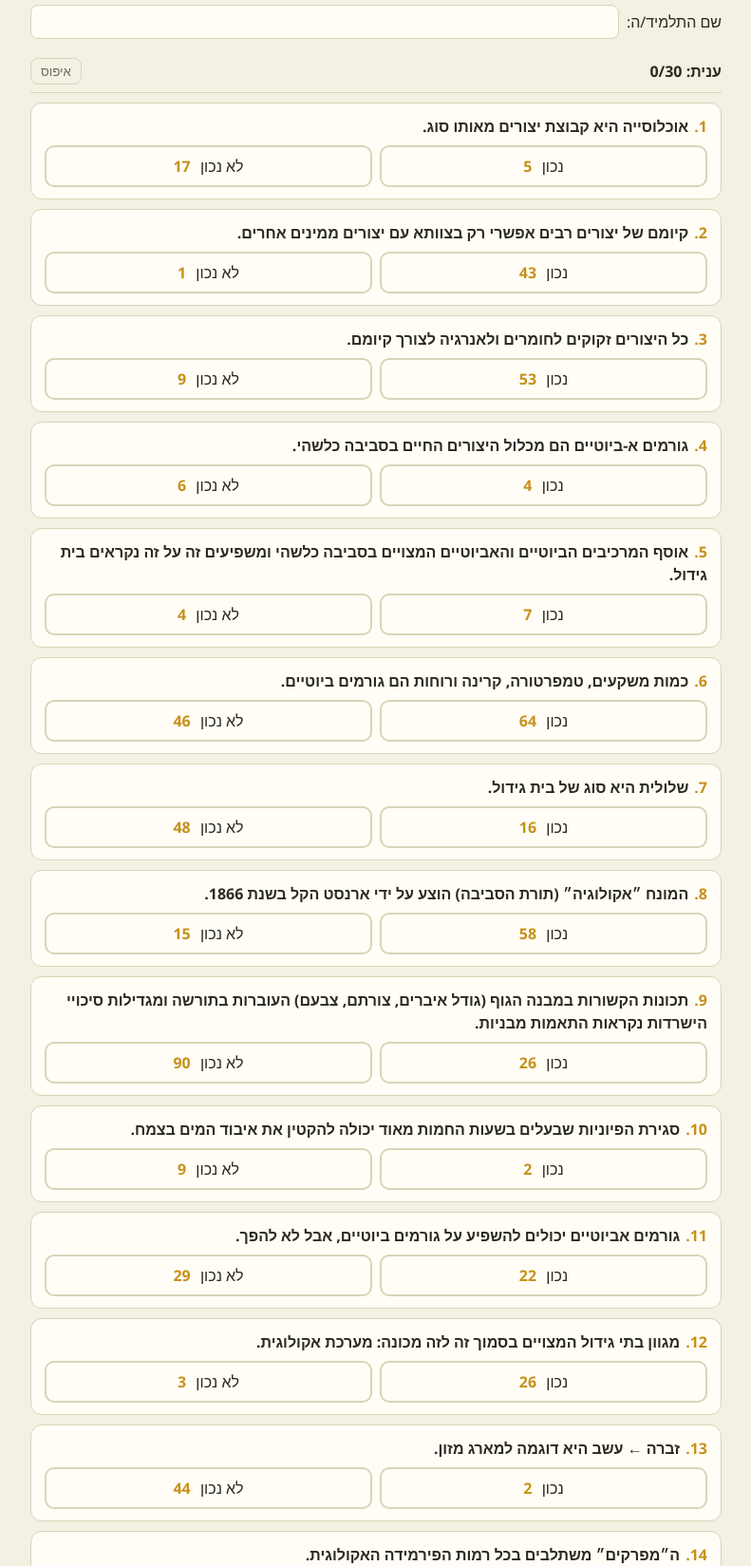
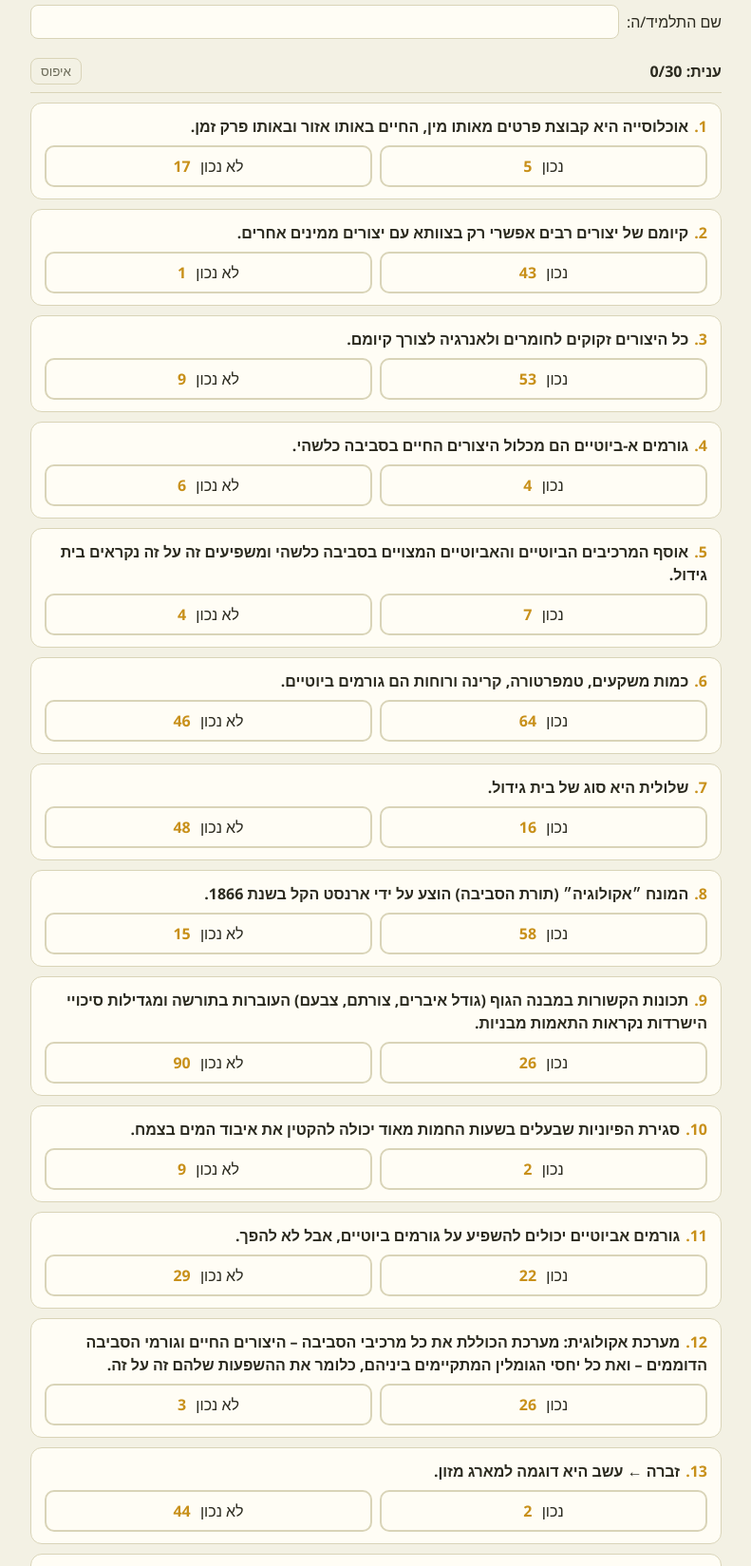
Before and after one commit to milkabcd-dot/ecology-treasure-chest, a plain HTML site: page index.html in a window 1280 px wide. Shown: the part 800-2449 px from the top of the page at 95% size, without its empty margins (244-1035 px from the left). Drawn offline with Linux system fonts and the light colour scheme.

Commit message:
Update index.html

```diff
--- a/index.html
+++ b/index.html
@@ -50,7 +50,7 @@ h1{text-align:center;margin:8px 0 4px;font-size:2rem;color:var(--g)}
 <script>
 // [משפט, ערך "נכון", ערך "לא נכון", התשובה הנכונה]
 const Q=[
-["אוכלוסייה היא קבוצת יצורים מאותו סוג.",5,17,1],
+["אוכלוסייה היא קבוצת פרטים מאותו מין, החיים באותו אזור ובאותו פרק זמן.",5,17,1],
 ["קיומם של יצורים רבים אפשרי רק בצוותא עם יצורים ממינים אחרים.",43,1,1],
 ["כל היצורים זקוקים לחומרים ולאנרגיה לצורך קיומם.",53,9,1],
 ["גורמים א-ביוטיים הם מכלול היצורים החיים בסביבה כלשהי.",4,6,0],
@@ -61,7 +61,7 @@ const Q=[
 ["תכונות הקשורות במבנה הגוף (גודל איברים, צורתם, צבעם) העוברות בתורשה ומגדילות סיכויי הישרדות נקראות התאמות מבניות.",26,90,1],
 ["סגירת הפיוניות שבעלים בשעות החמות מאוד יכולה להקטין את איבוד המים בצמח.",2,9,1],
 ["גורמים אביוטיים יכולים להשפיע על גורמים ביוטיים, אבל לא להפך.",22,29,0],
-["מגוון בתי גידול המצויים בסמוך זה לזה מכונה: מערכת אקולוגית.",26,3,1],
+["מערכת אקולוגית: מערכת הכוללת את כל מרכיבי הסביבה – היצורים החיים וגורמי הסביבה הדוממים – ואת כל יחסי הגומלין המתקיימים ביניהם, כלומר את ההשפעות שלהם זה על זה.",26,3,1],
 ["זברה ← עשב היא דוגמה למארג מזון.",2,44,0],
 ["ה״מפרקים״ משתלבים בכל רמות הפירמידה האקולוגית.",72,65,1],
 ["הסוס הוא דוגמה לצרכן שניוני.",7,6,0],
```
